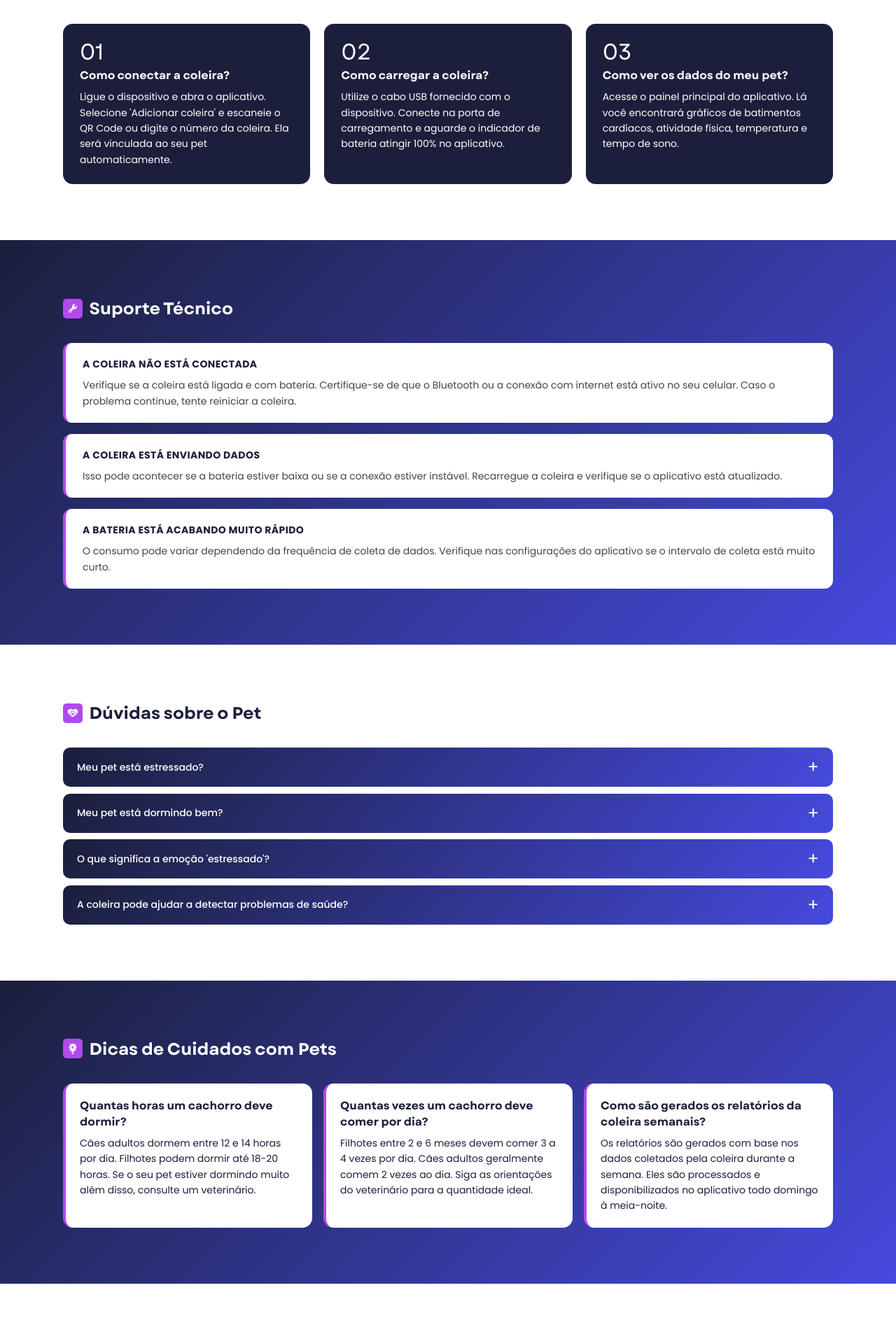
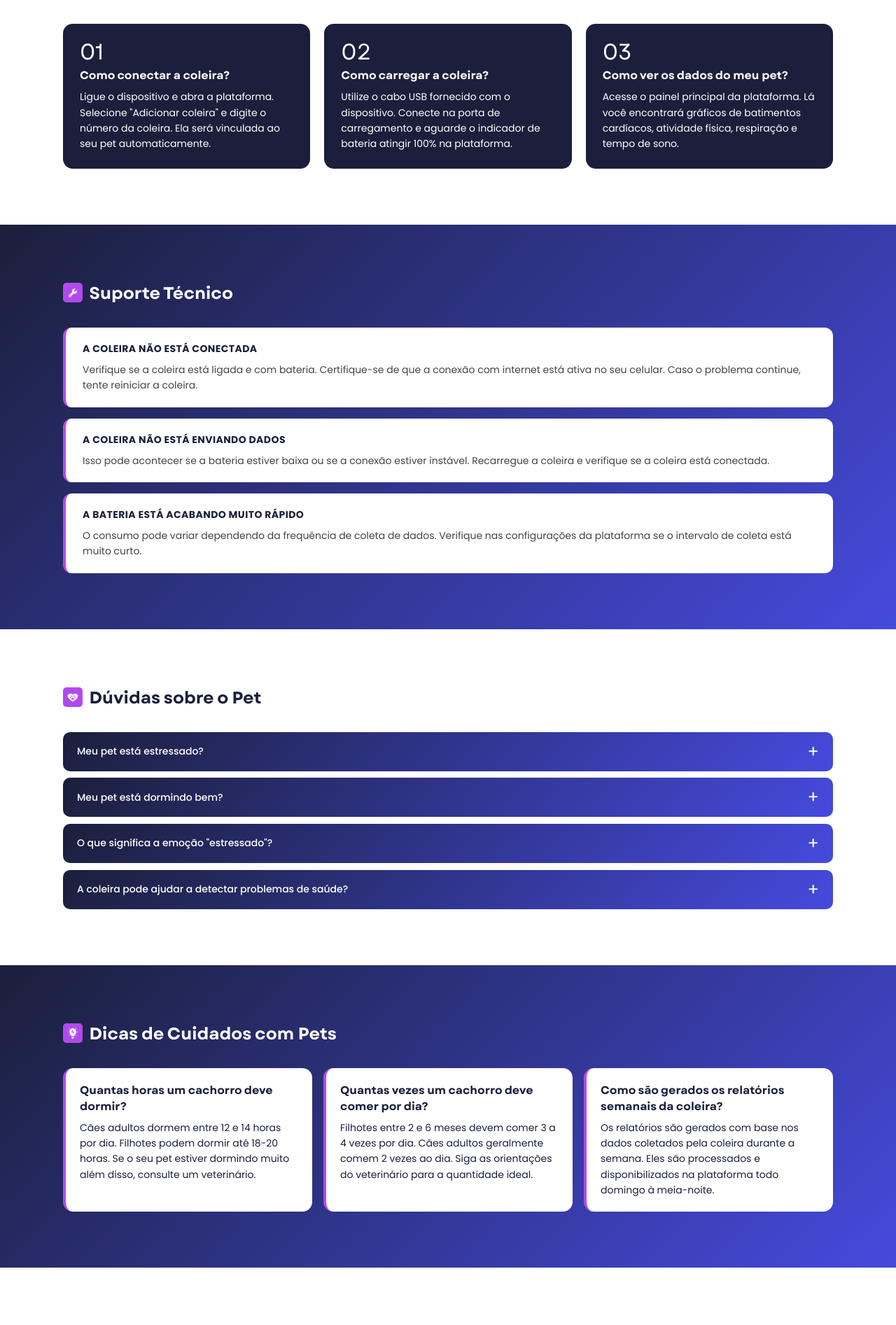
Before and after one commit to dundumoficial/dundum-frontend, a React (Vite) app: page /centraldeajuda in a window 1280 px wide. Shown: the part 707-2600 px from the top of the page at 70% size. Built offline with nearby package versions, Linux system fonts and the light colour scheme.

Commit message:
refactor: atualiza textos e estilos da página central de ajuda

```diff
--- a/src/pages/CentralDeAjuda/CentralDeAjuda.jsx
+++ b/src/pages/CentralDeAjuda/CentralDeAjuda.jsx
@@ -40,19 +40,19 @@ const usoColeira = [
     num: "01",
     titulo: "Como conectar a coleira?",
     texto:
-      "Ligue o dispositivo e abra o aplicativo. Selecione 'Adicionar coleira' e escaneie o QR Code ou digite o número da coleira. Ela será vinculada ao seu pet automaticamente.",
+      'Ligue o dispositivo e abra a plataforma. Selecione "Adicionar coleira" e digite o número da coleira. Ela será vinculada ao seu pet automaticamente.',
   },
   {
     num: "02",
     titulo: "Como carregar a coleira?",
     texto:
-      "Utilize o cabo USB fornecido com o dispositivo. Conecte na porta de carregamento e aguarde o indicador de bateria atingir 100% no aplicativo.",
+      "Utilize o cabo USB fornecido com o dispositivo. Conecte na porta de carregamento e aguarde o indicador de bateria atingir 100% na plataforma.",
   },
   {
     num: "03",
     titulo: "Como ver os dados do meu pet?",
     texto:
-      "Acesse o painel principal do aplicativo. Lá você encontrará gráficos de batimentos cardíacos, atividade física, temperatura e tempo de sono.",
+      "Acesse o painel principal da plataforma. Lá você encontrará gráficos de batimentos cardíacos, atividade física, respiração e tempo de sono.",
   },
 ];
 
@@ -60,17 +60,17 @@ const suporteTecnico = [
   {
     titulo: "A COLEIRA NÃO ESTÁ CONECTADA",
     texto:
-      "Verifique se a coleira está ligada e com bateria. Certifique-se de que o Bluetooth ou a conexão com internet está ativo no seu celular. Caso o problema continue, tente reiniciar a coleira.",
+      "Verifique se a coleira está ligada e com bateria. Certifique-se de que a conexão com internet está ativa no seu celular. Caso o problema continue, tente reiniciar a coleira.",
   },
   {
-    titulo: "A COLEIRA ESTÁ ENVIANDO DADOS",
+    titulo: "A COLEIRA NÃO ESTÁ ENVIANDO DADOS",
     texto:
-      "Isso pode acontecer se a bateria estiver baixa ou se a conexão estiver instável. Recarregue a coleira e verifique se o aplicativo está atualizado.",
+      "Isso pode acontecer se a bateria estiver baixa ou se a conexão estiver instável. Recarregue a coleira e verifique se a coleira está conectada.",
   },
   {
     titulo: "A BATERIA ESTÁ ACABANDO MUITO RÁPIDO",
     texto:
-      "O consumo pode variar dependendo da frequência de coleta de dados. Verifique nas configurações do aplicativo se o intervalo de coleta está muito curto.",
+      "O consumo pode variar dependendo da frequência de coleta de dados. Verifique nas configurações da plataforma se o intervalo de coleta está muito curto.",
   },
 ];
 
@@ -86,9 +86,9 @@ const duvidasPet = [
       "A plataforma calcula a média de horas de sono por noite e indica se o valor está dentro do padrão esperado para a espécie do seu pet.",
   },
   {
-    pergunta: "O que significa a emoção 'estressado'?",
+    pergunta: 'O que significa a emoção "estressado"?',
     resposta:
-      "A emoção 'estressado' é identificada quando o sistema detecta padrões de batimentos cardíacos elevados combinados com pouca movimentação ou agitação incomum.",
+      'A emoção "estressado" é identificada quando o sistema detecta padrões de batimentos cardíacos elevados combinados com pouca movimentação ou agitação incomum.',
   },
   {
     pergunta: "A coleira pode ajudar a detectar problemas de saúde?",
@@ -109,15 +109,15 @@ const dicasCuidados = [
       "Filhotes entre 2 e 6 meses devem comer 3 a 4 vezes por dia. Cães adultos geralmente comem 2 vezes ao dia. Siga as orientações do veterinário para a quantidade ideal.",
   },
   {
-    titulo: "Como são gerados os relatórios da coleira semanais?",
+    titulo: "Como são gerados os relatórios semanais da coleira?",
     texto:
-      "Os relatórios são gerados com base nos dados coletados pela coleira durante a semana. Eles são processados e disponibilizados no aplicativo todo domingo à meia-noite.",
+      "Os relatórios são gerados com base nos dados coletados pela coleira durante a semana. Eles são processados e disponibilizados na plataforma todo domingo à meia-noite.",
   },
 ];
 
 const perguntasFrequentes = [
   {
-    pergunta: "Quanto dura a bateria?",
+    pergunta: "Quanto tempo dura a bateria?",
     resposta:
       "A bateria pode durar entre 15 e 30 dias, dependendo da frequência de coleta de dados e do uso da coleira. A plataforma também mostra o nível de bateria em tempo real.",
   },
@@ -128,28 +128,22 @@ const perguntasFrequentes = [
   },
   {
     pergunta: "Onde vejo o código da coleira?",
-    resposta:
-      "Na parte de trás do módulo aparece o código da coleira.",
-  },
-  {
-    pergunta: "Onde vejo o código QR da coleira?",
-    resposta:
-      "Na parte de trás do módulo aparece o código da coleira.",
+    resposta: "Na parte de trás do módulo aparece o código da coleira.",
   },
   {
     pergunta: "Quais dados de saúde a coleira monitora?",
     resposta:
-      "A coleira monitora diversos indicadores, como: Batimentos cardíacos. Temperatura corporal. Quantidade de passos. Tempo de sono. Emoções estimadas pela inteligência artificial",
+      "A coleira monitora diversos indicadores, como: Batimentos cardíacos, respiração, quantidade de passos, tempo de sono e emoções estimadas pela inteligência artificial.",
   },
   {
     pergunta: "Como a IA identifica as emoções do pet?",
     resposta:
-      "NA IA analisa padrões de batimentos cardíacos, movimento, temperatura e atividade para identificar possíveis estados emocionais, como relaxamento,  estresse ou animação.",
+      "A IA analisa padrões de batimentos cardíacos, movimento e atividade para identificar possíveis estados emocionais, como relaxamento, estresse ou animação.",
   },
   {
     pergunta: "Com que frequência os dados são atualizados?",
     resposta:
-      "Os sensores coletam dados aproximadamente a cada 10 minutos, permitindo acompanhar o comportamento e a saúde do pet ao longo do dia.",
+      "Os sensores coletam dados aproximadamente a cada 10 minutos, permitindo acompanhar o comportamento e a saúde do pet ao longo do dia.",
   },
   {
     pergunta: "Posso conectar mais de uma coleira na mesma conta?",
@@ -164,7 +158,7 @@ const perguntasFrequentes = [
   {
     pergunta: "Meus dados e os do meu pet estão seguros?",
     resposta:
-      "Sim. O sistema utiliza criptografia e armazenamento seguro, garantindo a proteção das informações dos usuários e dos pets.",
+      "Sim. O sistema utiliza criptografia e armazenamento seguro, garantindo a proteção das informações dos usuários e dos pets.",
   },
 ];
 
@@ -181,14 +175,14 @@ const canaisAtendimento = [
     titulo: "E-mail",
     texto:
       "O nosso e-mail dedicado está disponível para atendimento com até 24 horas úteis.",
-    link: "oficialdundum@gmail.com.br →",
+    link: "oficialdundum@gmail.com.br",
   },
   {
     icone: iconeTelefone,
     titulo: "Telefone",
     texto:
       "Fale diretamente com um dos nossos especialistas em pets. Disponível em horário especial.",
-    link: "(11) 4002-8922 →",
+    link: "(11) 4002-8922",
   },
   {
     icone: iconeForm,
@@ -208,13 +202,13 @@ function AccordionItem({ pergunta, resposta }) {
     >
       <div className={styles.accordionHeader}>
         <span className={styles.accordionPergunta}>{pergunta}</span>
-        <span className={styles.accordionIcone}>{aberto ? "−" : "+"}</span>
+        <span className={styles.accordionIcone}>{aberto ? "-" : "+"}</span>
       </div>
-      {aberto && (
-        <div className={styles.accordionConteudo}>
-          <p>{resposta}</p>
-        </div>
-      )}
+      <div
+        className={`${styles.accordionConteudo} ${aberto ? styles.accordionConteudoAberto : ""}`}
+      >
+        <p>{resposta}</p>
+      </div>
     </div>
   );
 }
@@ -236,7 +230,7 @@ export default function CentralDeAjuda() {
             </span>
           </h1>
           <p className={styles.heroSubtitulo}>
-            Encontre respostas rápidas sobre o seu coleira inteligente, dados do
+            Encontre respostas rápidas sobre a sua coleira inteligente, dados do
             seu pet e muito mais.
           </p>
 
@@ -262,7 +256,11 @@ export default function CentralDeAjuda() {
         {/* USO DA COLEIRA */}
         <section id="uso-da-coleira" className={styles.secao}>
           <div className={styles.secaoTituloWrapper}>
-            <img src={iconeSinal} alt="Ícone branco de um sinal de rádio ou Wi-Fi, composto por um pequeno círculo sólido na base e três arcos concêntricos que aumentam de tamanho para cima." className={styles.secaoIcone} />
+            <img
+              src={iconeSinal}
+              alt="Ícone branco de um sinal de rádio ou Wi-Fi, composto por um pequeno círculo sólido na base e três arcos concêntricos que aumentam de tamanho para cima."
+              className={styles.secaoIcone}
+            />
             <h2 className={styles.secaoTitulo}>Uso da Coleira</h2>
           </div>
 
@@ -281,7 +279,11 @@ export default function CentralDeAjuda() {
         <section id="suporte-tecnico" className={styles.secaoGradiente}>
           <div className={styles.secaoInterna}>
             <div className={styles.secaoTituloWrapper}>
-              <img src={iconeChave} alt="Ícone branco de uma chave de boca (ferramenta) posicionada diagonalmente sobre um fundo preto." className={styles.secaoIcone} />
+              <img
+                src={iconeChave}
+                alt="Ícone branco de uma chave de boca (ferramenta) posicionada diagonalmente sobre um fundo preto."
+                className={styles.secaoIcone}
+              />
               <h2 className={styles.secaoTituloClaro}>Suporte Técnico</h2>
             </div>
 
@@ -299,7 +301,11 @@ export default function CentralDeAjuda() {
         {/* DÚVIDAS SOBRE O PET */}
         <section id="duvidas-pet" className={styles.secao}>
           <div className={styles.secaoTituloWrapper}>
-            <img src={iconeCoracao} alt="Ícone branco de um coração com o desenho vazado de uma pata de animal no centro, sobre um fundo preto." className={styles.secaoIcone} />
+            <img
+              src={iconeCoracao}
+              alt="Ícone branco de um coração com o desenho vazado de uma pata de animal no centro, sobre um fundo preto."
+              className={styles.secaoIcone}
+            />
             <h2 className={styles.secaoTitulo}>Dúvidas sobre o Pet</h2>
           </div>
 
@@ -318,7 +324,11 @@ export default function CentralDeAjuda() {
         <section className={styles.secaoGradiente}>
           <div className={styles.secaoInterna}>
             <div className={styles.secaoTituloWrapper}>
-              <img src={iconeLampada} alt="Ícone branco de uma lâmpada de filamento, com traços simples representando o bulbo e a base rosqueável." className={styles.secaoIcone} />
+              <img
+                src={iconeLampada}
+                alt="Ícone branco de uma lâmpada de filamento, com traços simples representando o bulbo e a base rosqueável."
+                className={styles.secaoIcone}
+              />
               <h2 className={styles.secaoTituloClaro}>
                 Dicas de Cuidados com Pets
               </h2>
@@ -338,7 +348,11 @@ export default function CentralDeAjuda() {
         {/* PERGUNTAS FREQUENTES */}
         <section id="perguntas-frequentes" className={styles.secao}>
           <div className={styles.secaoTituloWrapper}>
-            <img src={iconeFAQ} alt="Ícone branco de um balão de fala com um ponto de interrogação no centro." className={styles.secaoIcone} />
+            <img
+              src={iconeFAQ}
+              alt="Ícone branco de um balão de fala com um ponto de interrogação no centro."
+              className={styles.secaoIcone}
+            />
             <h2 className={styles.secaoTitulo}>Perguntas Frequentes</h2>
           </div>
 
@@ -383,16 +397,16 @@ export default function CentralDeAjuda() {
 
             <div className={styles.horarios}>
               <div className={styles.horarioItem}>
-                <span className={styles.horarioDia}>SEG – SEX</span>
+                <span className={styles.horarioDia}>SEG - SEX</span>
                 <span className={styles.horarioHora}>8h às 21h</span>
               </div>
               <div className={styles.horarioItem}>
                 <span className={styles.horarioDia}>SÁBADOS</span>
-                <span className={styles.horarioHora}>10h às 18h</span>
+                <span className={styles.horarioHora}>8h às 18h</span>
               </div>
               <div className={styles.horarioItem}>
                 <span className={styles.horarioDia}>DOM E FERIADOS</span>
-                <span className={styles.horarioHora}>12h às 16h</span>
+                <span className={styles.horarioHora}>9h às 16h</span>
               </div>
             </div>
           </div>
```
Also changed, not shown: src/pages/CentralDeAjuda/CentralDeAjuda.module.css (+22 -11 lines).
